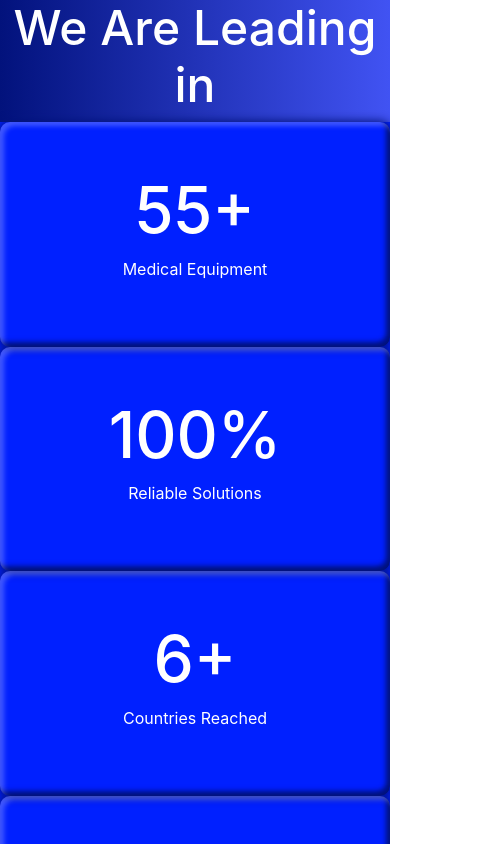
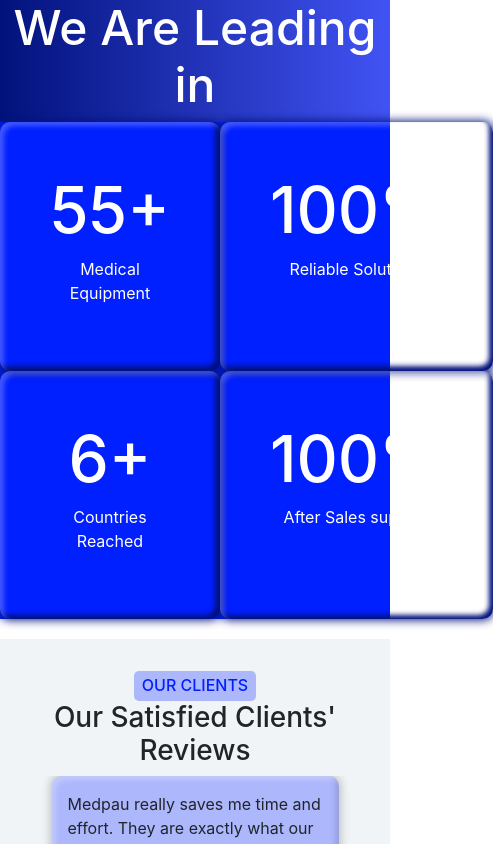
Before and after one commit to Gbengashowunmi/medpaui, a React (Create React App) app: page / in a window 390 px wide. Shown: the part 2600-3444 px from the top of the page, 493 px wide, since content can reach past the window. Built offline with nearby package versions, Linux system fonts and the light colour scheme; a web font is replaced by a local one.

Commit message:
media query

```diff
--- a/src/component/statistics/statistics.scss
+++ b/src/component/statistics/statistics.scss
@@ -35,10 +35,10 @@ h2{
         }
     }
 }
-@media (max-width:500px) {
-    .stat-wrapper{
-        .stat-container{
-            grid-template-columns: 1fr;
-        }
-    }
-}
+// @media (max-width:500px) {
+//     .stat-wrapper{
+//         .stat-container{
+//             grid-template-columns: 1fr;
+//         }
+//     }
+// }
```
